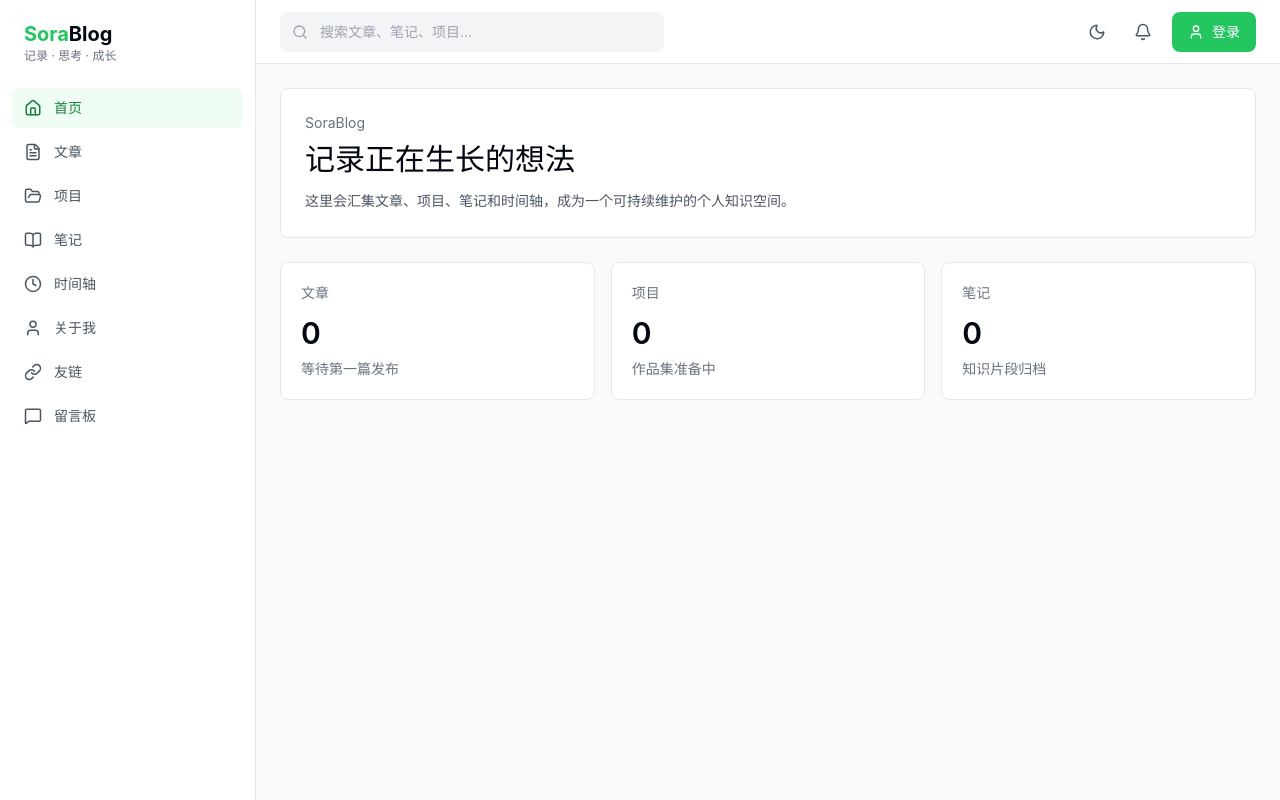
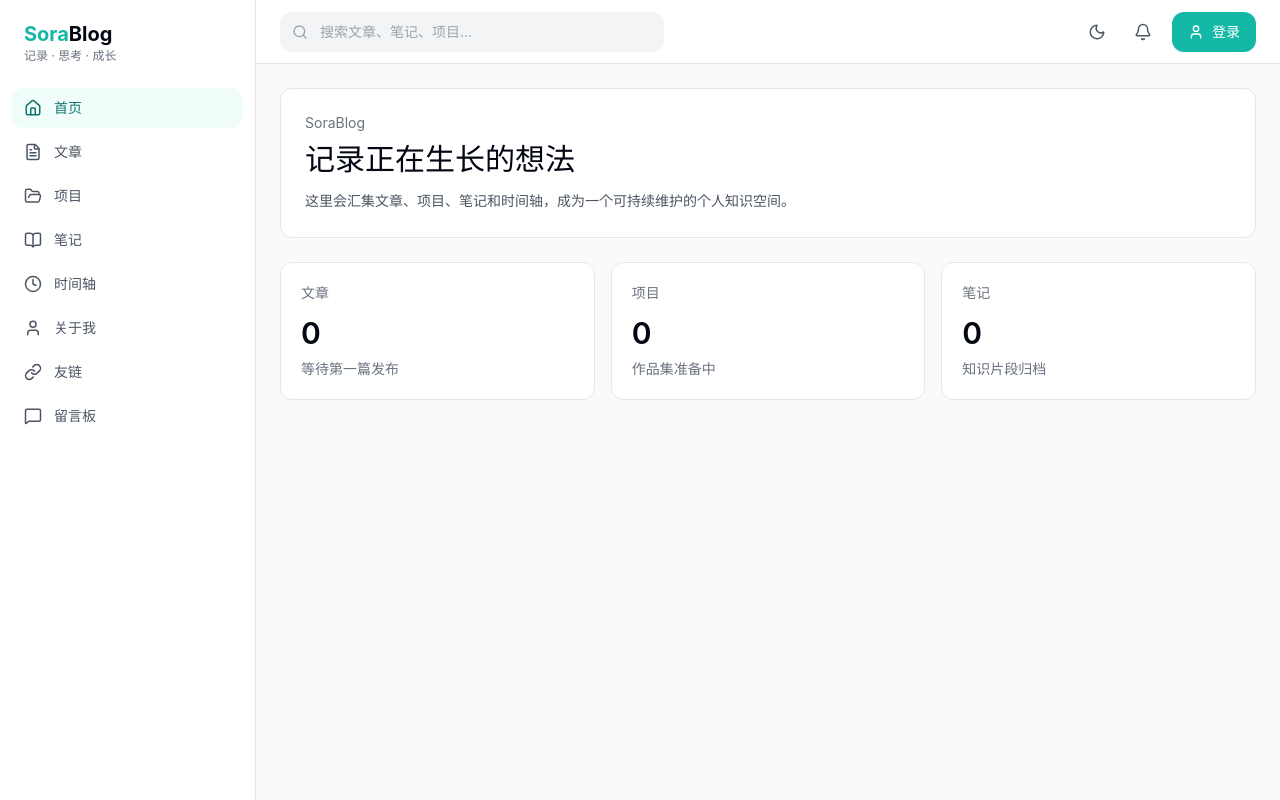
Before and after one commit to Wuhu-dsm/orangemoon-blog, a React (Vite) app in the folder frontend/: page / in a window 1280 px wide. Built offline with nearby package versions, Linux system fonts and the light colour scheme.

Commit message:
style: update theme tokens to mint palette

```diff
--- a/frontend/src/index.css
+++ b/frontend/src/index.css
@@ -6,39 +6,39 @@
 :root {
   --font-sans: 'Geist Variable', Inter, ui-sans-serif, system-ui, sans-serif;
   --font-heading: var(--font-sans);
-  --background: 0 0% 100%;
-  --foreground: 222.2 84% 4.9%;
+  --background: 180 20% 97%;
+  --foreground: 220 20% 18%;
   --card: 0 0% 100%;
-  --card-foreground: 222.2 84% 4.9%;
+  --card-foreground: 220 20% 18%;
   --popover: 0 0% 100%;
-  --popover-foreground: 222.2 84% 4.9%;
-  --primary: 142.1 76.2% 36.3%;
-  --primary-foreground: 355.7 100% 97.3%;
-  --secondary: 210 40% 96.1%;
-  --secondary-foreground: 222.2 47.4% 11.2%;
-  --muted: 210 40% 96.1%;
-  --muted-foreground: 215.4 16.3% 46.9%;
-  --accent: 210 40% 96.1%;
-  --accent-foreground: 222.2 47.4% 11.2%;
+  --popover-foreground: 220 20% 18%;
+  --primary: 160 55% 45%;
+  --primary-foreground: 0 0% 100%;
+  --secondary: 180 30% 94%;
+  --secondary-foreground: 220 20% 18%;
+  --muted: 180 20% 94%;
+  --muted-foreground: 220 10% 50%;
+  --accent: 190 60% 92%;
+  --accent-foreground: 220 20% 18%;
   --destructive: 0 84.2% 60.2%;
   --destructive-foreground: 210 40% 98%;
-  --border: 214.3 31.8% 91.4%;
-  --input: 214.3 31.8% 91.4%;
-  --ring: 142.1 76.2% 36.3%;
-  --chart-1: 142.1 76.2% 36.3%;
-  --chart-2: 221.2 83.2% 53.3%;
-  --chart-3: 47.9 95.8% 53.1%;
-  --chart-4: 262.1 83.3% 57.8%;
+  --border: 180 15% 90%;
+  --input: 180 15% 90%;
+  --ring: 160 55% 45%;
+  --chart-1: 160 55% 45%;
+  --chart-2: 190 70% 55%;
+  --chart-3: 45 95% 60%;
+  --chart-4: 260 70% 65%;
   --chart-5: 0 84.2% 60.2%;
-  --radius: 0.5rem;
+  --radius: 0.75rem;
   --sidebar: 0 0% 100%;
-  --sidebar-foreground: 222.2 84% 4.9%;
-  --sidebar-primary: 142.1 76.2% 36.3%;
-  --sidebar-primary-foreground: 355.7 100% 97.3%;
-  --sidebar-accent: 210 40% 96.1%;
-  --sidebar-accent-foreground: 222.2 47.4% 11.2%;
-  --sidebar-border: 214.3 31.8% 91.4%;
-  --sidebar-ring: 142.1 76.2% 36.3%;
+  --sidebar-foreground: 220 20% 18%;
+  --sidebar-primary: 160 55% 45%;
+  --sidebar-primary-foreground: 0 0% 100%;
+  --sidebar-accent: 180 30% 94%;
+  --sidebar-accent-foreground: 220 20% 18%;
+  --sidebar-border: 180 15% 90%;
+  --sidebar-ring: 160 55% 45%;
   color: hsl(var(--foreground));
   background: hsl(var(--background));
   font-family: var(--font-sans);
@@ -49,33 +49,33 @@
 }
 
 .dark {
-  --background: 222.2 84% 4.9%;
-  --foreground: 210 40% 98%;
-  --card: 222.2 84% 4.9%;
-  --card-foreground: 210 40% 98%;
-  --popover: 222.2 84% 4.9%;
-  --popover-foreground: 210 40% 98%;
-  --primary: 142.1 70.6% 45.3%;
-  --primary-foreground: 144.9 80.4% 10%;
-  --secondary: 217.2 32.6% 17.5%;
-  --secondary-foreground: 210 40% 98%;
-  --muted: 217.2 32.6% 17.5%;
-  --muted-foreground: 215 20.2% 65.1%;
-  --accent: 217.2 32.6% 17.5%;
-  --accent-foreground: 210 40% 98%;
+  --background: 220 20% 10%;
+  --foreground: 180 20% 95%;
+  --card: 220 18% 13%;
+  --card-foreground: 180 20% 95%;
+  --popover: 220 18% 13%;
+  --popover-foreground: 180 20% 95%;
+  --primary: 160 55% 50%;
+  --primary-foreground: 220 20% 10%;
+  --secondary: 220 15% 18%;
+  --secondary-foreground: 180 20% 95%;
+  --muted: 220 15% 18%;
+  --muted-foreground: 180 10% 60%;
+  --accent: 220 15% 18%;
+  --accent-foreground: 180 20% 95%;
   --destructive: 0 62.8% 30.6%;
   --destructive-foreground: 210 40% 98%;
-  --border: 217.2 32.6% 17.5%;
-  --input: 217.2 32.6% 17.5%;
-  --ring: 142.1 70.6% 45.3%;
-  --sidebar: 222.2 84% 4.9%;
-  --sidebar-foreground: 210 40% 98%;
-  --sidebar-primary: 142.1 70.6% 45.3%;
-  --sidebar-primary-foreground: 144.9 80.4% 10%;
-  --sidebar-accent: 217.2 32.6% 17.5%;
-  --sidebar-accent-foreground: 210 40% 98%;
-  --sidebar-border: 217.2 32.6% 17.5%;
-  --sidebar-ring: 142.1 70.6% 45.3%;
+  --border: 220 15% 20%;
+  --input: 220 15% 20%;
+  --ring: 160 55% 50%;
+  --sidebar: 220 18% 13%;
+  --sidebar-foreground: 180 20% 95%;
+  --sidebar-primary: 160 55% 50%;
+  --sidebar-primary-foreground: 220 20% 10%;
+  --sidebar-accent: 220 15% 18%;
+  --sidebar-accent-foreground: 180 20% 95%;
+  --sidebar-border: 220 15% 20%;
+  --sidebar-ring: 160 55% 50%;
 }
 
 @layer base {
--- a/frontend/tailwind.config.js
+++ b/frontend/tailwind.config.js
@@ -29,16 +29,16 @@ export default {
         primary: {
           DEFAULT: 'hsl(var(--primary))',
           foreground: 'hsl(var(--primary-foreground))',
-          50: '#f0fdf4',
-          100: '#dcfce7',
-          200: '#bbf7d0',
-          300: '#86efac',
-          400: '#4ade80',
-          500: '#22c55e',
-          600: '#16a34a',
-          700: '#15803d',
-          800: '#166534',
-          900: '#14532d',
+          50: '#f0fdfa',
+          100: '#ccfbf1',
+          200: '#99f6e4',
+          300: '#5eead4',
+          400: '#2dd4bf',
+          500: '#14b8a6',
+          600: '#0d9488',
+          700: '#0f766e',
+          800: '#115e59',
+          900: '#134e4a',
         },
         secondary: {
           DEFAULT: 'hsl(var(--secondary))',
```
